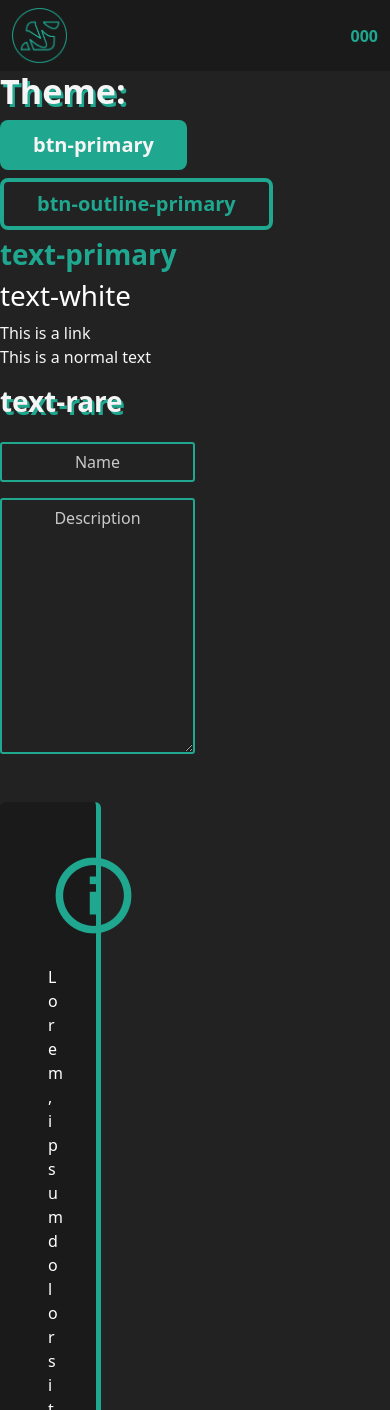
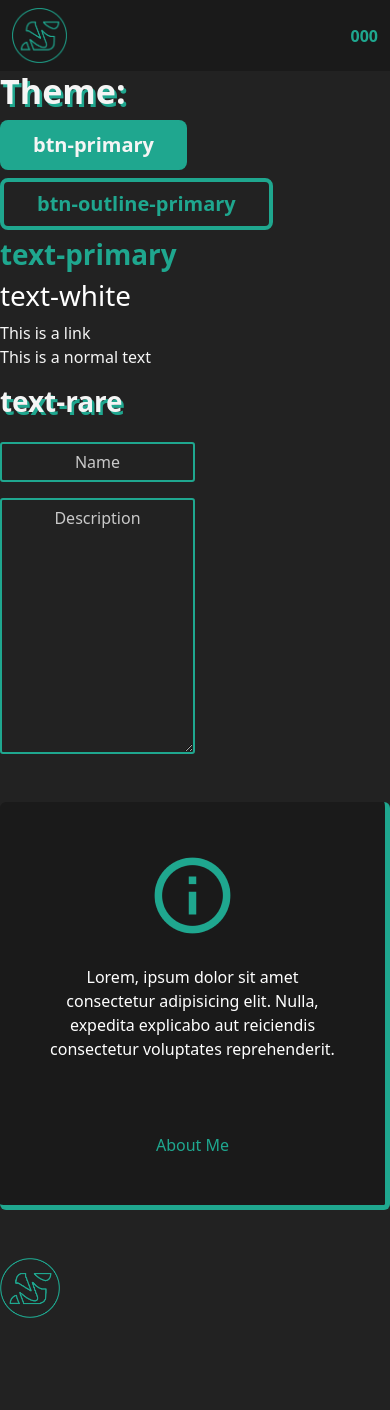
Before and after one commit to mobinbarmar/Personal-Web, an Angular app in the folder Angular/: page / in a window 390 px wide. Shown: the top 1410 px of the page. After the commit the page ends 1318 px from the top, so only its background shows below. Built offline with nearby package versions, Linux system fonts and the light colour scheme; no server answers.

Commit message:
card1 is responsible

```diff
--- a/Angular/src/app/shared/card1/card1.component.html
+++ b/Angular/src/app/shared/card1/card1.component.html
@@ -1,4 +1,4 @@
-<div class="card my-5 p-5 col-3 d-flex align-item-center">
+<div class="card my-5 p-5 col-md-3 d-flex align-item-center">
   <div class="text-center">
     <img src="../../../assets/img/icons8-info-384 1.png" alt="">
   </div>
```
